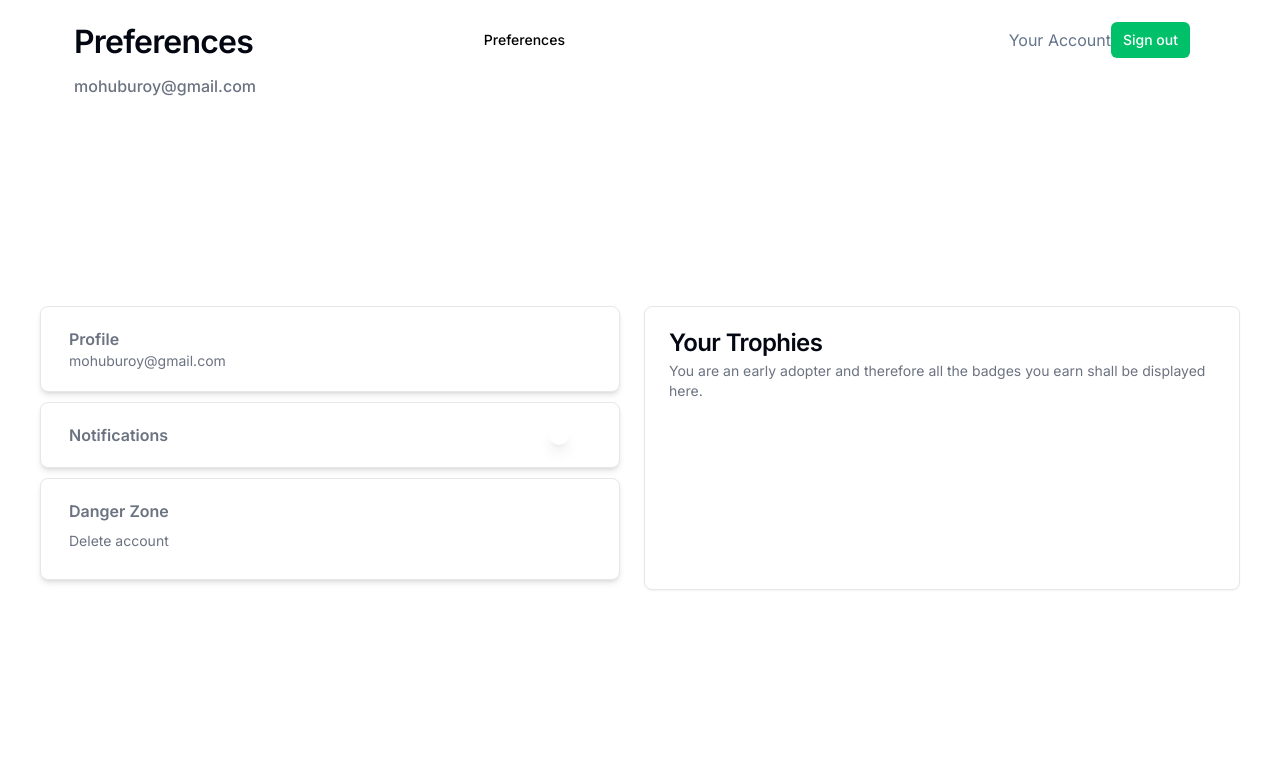
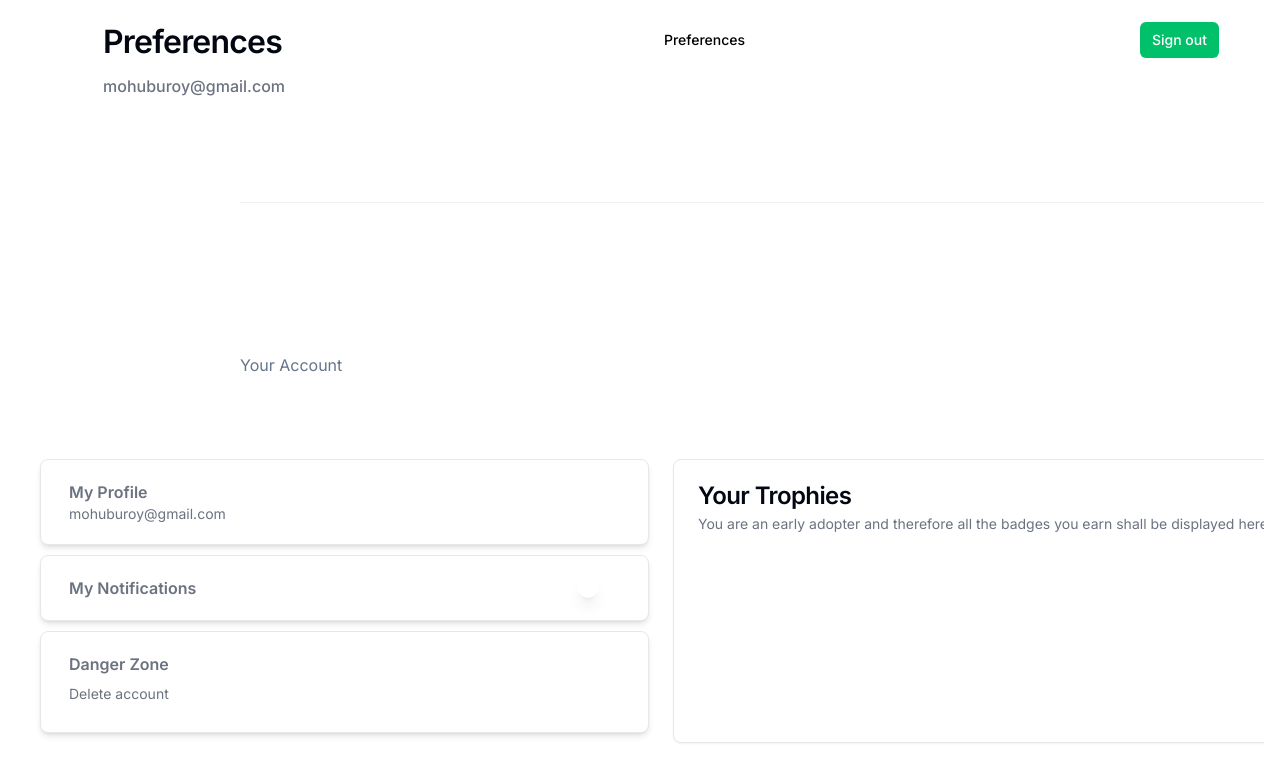
Before and after one commit to Clearpath-HQ/Clearpath_frontend, a Next.js app in the folder clearpath/: page /1/preferences in a window 1280 px wide. Shown: the top 782 px of the page. Built offline with nearby package versions, Linux system fonts and the light colour scheme.

Commit message:
Added the divider

```diff
--- a/clearpath/app/[dashboard]/preferences/page.tsx
+++ b/clearpath/app/[dashboard]/preferences/page.tsx
@@ -62,14 +62,14 @@ export default function Preferences() {
             </Link>
           </nav>
           <div className="flex items-center p-4">
-        <p className="your-account">Your Account</p>
+
             <Button size="sm">Sign out</Button>
           </div>
         </div>
       </header>
-
+      <div className="divider"></div>
+      <p className="your-account">Your Account</p>
         <div className="grid grid-cols-1 md:grid-cols-2 gap-2">
-
           <div className="flex flex-col mr-4">
             <Dialog>
               <DialogTrigger asChild>
@@ -78,7 +78,7 @@ export default function Preferences() {
                   className="flex flex-col items-start px-7 py-5 bg-white border border-gray-200 rounded-lg shadow-md mb-2.5"
                 >
                   <h2 className="text-base font-semibold text-gray-500">
-                    Profile
+                    My Profile
                   </h2>
                   <p className="text-sm text-gray-500">mohuburoy@gmail.com</p>
                 </button>
@@ -138,7 +138,7 @@ export default function Preferences() {
 
             <div className="flex justify-between items-center px-7 py-5 bg-white border border-gray-200 rounded-lg shadow-md mb-2.5">
               <h2 className="text-base font-semibold text-gray-500">
-                Notifications
+                My Notifications
               </h2>
               <Switch />
             </div>
```
Lines whose indentation alone changed are shown as unchanged.
